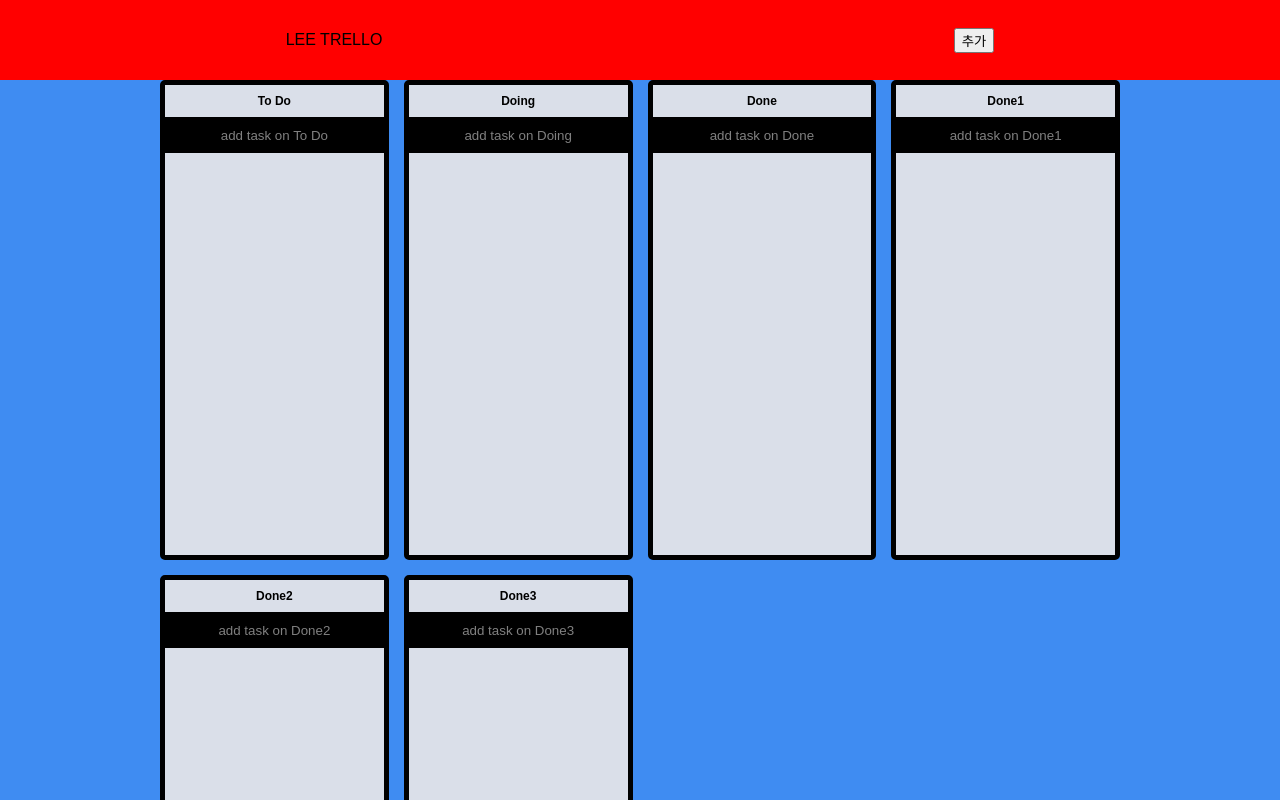
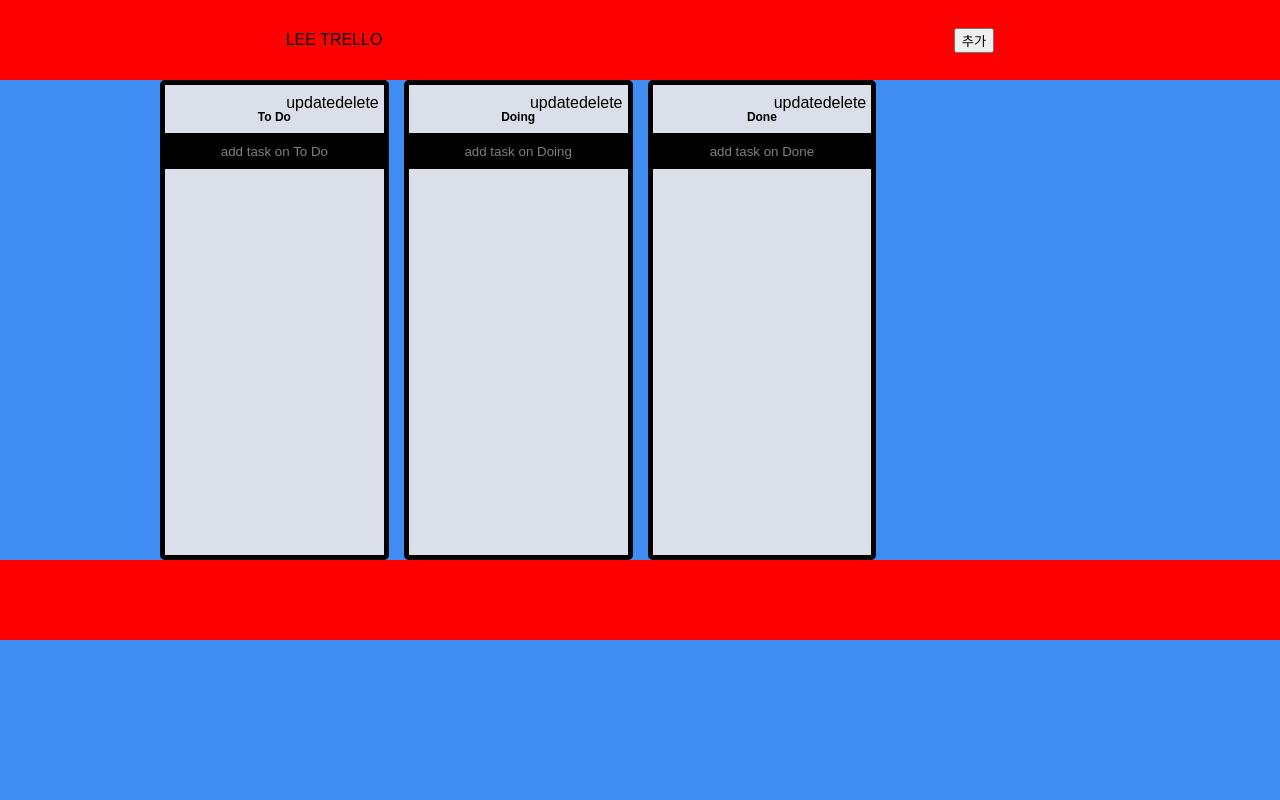
Before and after one commit to ezurno/react-todo, a React (Create React App) app: page / in a window 1280 px wide. Shown: the top 800 px of the page. Built offline with nearby package versions, Linux system fonts and the light colour scheme.

Commit message:
UPDATE: button img

```diff
--- a/src/App.tsx
+++ b/src/App.tsx
@@ -3,6 +3,7 @@ import { useRecoilState } from "recoil";
 import styled from "styled-components";
 import { IToDo, toDoState } from "./Atoms";
 import Board from "./components/Board";
+import Footer from "./components/Footer";
 import Header from "./components/Header";
 const Wrapper = styled.div`
   display: flex;
@@ -19,6 +20,8 @@ const Boards = styled.div`
   grid-template-columns: repeat(4, 1fr);
   gap: 15px;
 `;
+
+const Body = styled.div``;
 
 function App() {
   const [toDos, setToDos] = useRecoilState(toDoState);
@@ -58,6 +61,7 @@ function App() {
   return (
     <>
       <Header />
+      <Body>
         <DragDropContext onDragEnd={onDragEnd}>
           <Wrapper>
             <Boards>
@@ -67,6 +71,8 @@ function App() {
             </Boards>
           </Wrapper>
         </DragDropContext>
+      </Body>
+      <Footer />
     </>
   );
 }
--- a/src/Atoms.tsx
+++ b/src/Atoms.tsx
@@ -15,9 +15,6 @@ export const toDoState = atom<IToDoState>({
     "To Do": [],
     Doing: [],
     Done: [],
-    Done1: [],
-    Done2: [],
-    Done3: [],
   },
 });
 
--- a/src/components/Board.tsx
+++ b/src/components/Board.tsx
@@ -70,6 +70,17 @@ const Form = styled.form`
   }
 `;
 
+const Buttons = styled.div`
+  padding: 0 5px;
+  display: flex;
+  justify-content: flex-end;
+  span {
+    :hover {
+      cursor: pointer;
+    }
+  }
+`;
+
 function Board({ toDos, boardId }: IBoardProps) {
   const setToDos = useSetRecoilState(toDoState);
   const { register, setValue, handleSubmit } = useForm<IForm>();
@@ -89,6 +100,10 @@ function Board({ toDos, boardId }: IBoardProps) {
   };
   return (
     <Wrapper>
+      <Buttons>
+        <span className="material-symbols-outlined">update</span>
+        <span className="material-symbols-outlined">delete</span>
+      </Buttons>
       <Title>{boardId}</Title>
       <Form onSubmit={handleSubmit(onValid)}>
         <input
--- a/src/components/DraggableCard.tsx
+++ b/src/components/DraggableCard.tsx
@@ -10,13 +10,25 @@ const Card = styled.div<{ isDragging: boolean }>`
     props.isDragging ? "#74b9ff" : props.theme.cardColor};
   box-shadow: ${(props) =>
     props.isDragging ? "0px 2px 5px rgba(0,0,0,0.5)" : "none"};
+
+  display: flex;
+  justify-content: space-between;
+  align-items: center;
 `;
-
 interface IDraggableCardProps {
   toDoId: number;
   toDoText: string;
   index: number;
 }
+
+const Buttons = styled.div`
+  display: flex;
+  span {
+    :hover {
+      cursor: pointer;
+    }
+  }
+`;
 
 function DraggableCard({ toDoText, toDoId, index }: IDraggableCardProps) {
   return (
@@ -32,10 +44,13 @@ function DraggableCard({ toDoText, toDoId, index }: IDraggableCardProps) {
           {...magic.draggableProps}
         >
           {toDoText}
+          <Buttons>
+            <span className="material-symbols-outlined">update</span>
+            <span className="material-symbols-outlined">delete</span>
+          </Buttons>
         </Card>
       )}
     </Draggable>
   );
 }
-
 export default React.memo(DraggableCard);
--- /dev/null
+++ b/src/components/Footer.tsx
@@ -0,0 +1,12 @@
+import styled from "styled-components";
+
+const Container = styled.div`
+  height: 80px;
+  background-color: red;
+`;
+
+function footer() {
+  return <Container></Container>;
+}
+
+export default footer;
--- a/src/index.tsx
+++ b/src/index.tsx
@@ -62,7 +62,9 @@ html, body, div, span, applet, object, iframe,
     font-family: 'Source Sans Pro', sans-serif;
     background-color: ${(props) => props.theme.bgColor};
     color: black;
-
+    display: flex;
+    flex-direction: column;
+    justify-content: stretch;
   }
 
   a {
```
Lines whose indentation alone changed are shown as unchanged.
